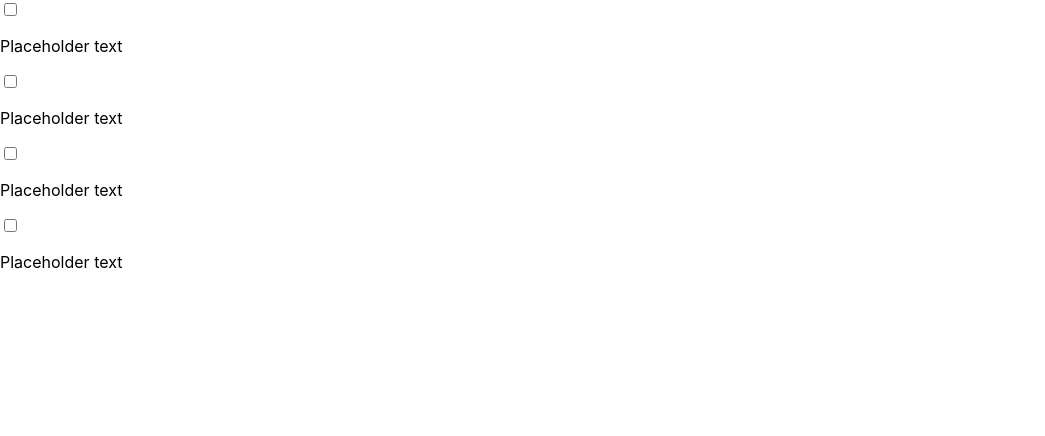
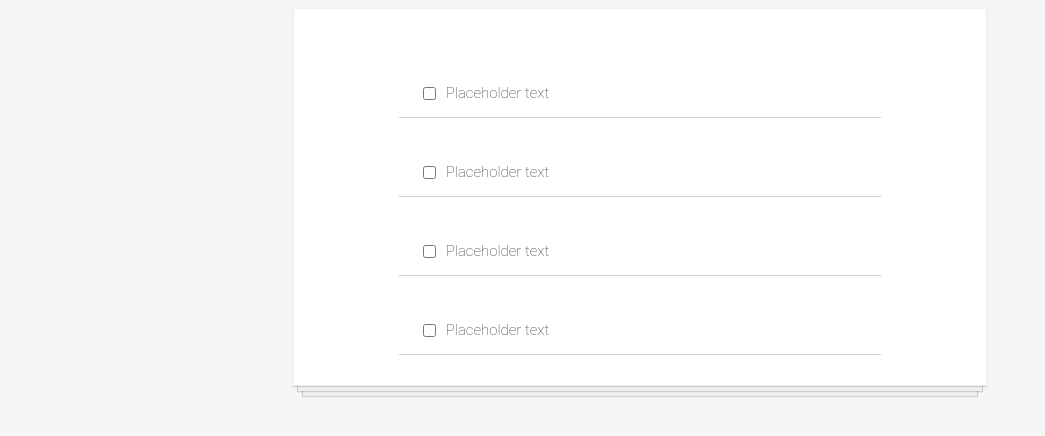
Before and after one commit to ilcanseco/ToDoList, a React (Create React App) app: page / in a window 1280 px wide. Shown: the top 436 px of the page, without its empty margins (0-1045 px from the left). Built offline with nearby package versions, Linux system fonts and the light colour scheme.

Commit message:
Style for the ToDoList and ToDoItem

```diff
--- a/src/index.css
+++ b/src/index.css
@@ -1,14 +1,42 @@
 body {
-  margin: 0;
-  padding: 0;
-  font-family: -apple-system, BlinkMacSystemFont, "Segoe UI", "Roboto", "Oxygen",
-    "Ubuntu", "Cantarell", "Fira Sans", "Droid Sans", "Helvetica Neue",
-    sans-serif;
-  -webkit-font-smoothing: antialiased;
-  -moz-osx-font-smoothing: grayscale;
+  background-color: whitesmoke;
 }
 
-code {
-  font-family: source-code-pro, Menlo, Monaco, Consolas, "Courier New",
-    monospace;
+.todo-list {
+  background-color: white;
+  margin: auto;
+  width: 50%;
+  display: flex;
+  flex-direction: column;
+  align-items: center;
+  border: 1px solid #efefef;
+  box-shadow:
+  /* The top layer shadow */ 0 1px 1px rgba(0, 0, 0, 0.15),
+    /* The second layer */ 0 10px 0 -5px #eee,
+    /* The second layer shadow */ 0 10px 1px -4px rgba(0, 0, 0, 0.15),
+    /* The third layer */ 0 20px 0 -10px #eee,
+    /* The third layer shadow */ 0 20px 1px -9px rgba(0, 0, 0, 0.15);
+  padding: 30px;
 }
+
+.todo-item {
+  display: flex;
+  justify-content: flex-start;
+  align-items: center;
+  padding: 30px 20px 0;
+  width: 70%;
+  border-bottom: 1px solid #cecece;
+  font-family: Roboto, sans-serif;
+  font-weight: 100;
+  font-size: 15px;
+  color: #333333;
+}
+
+input[type="checkbox"] {
+  margin-right: 10px;
+  font-size: 30px;
+}
+
+input[type="checkbox"]:focus {
+  outline: 0;
+}
```
